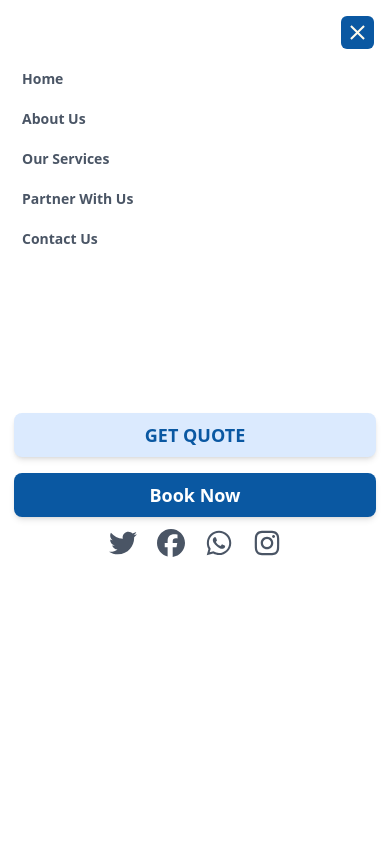
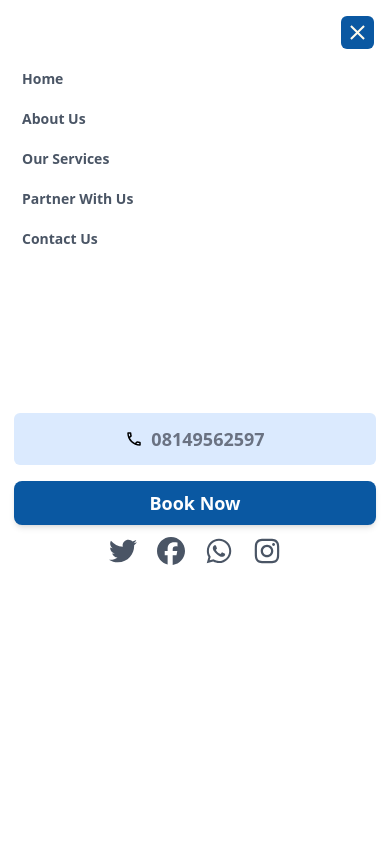
Before and after one commit to oyelajakenny/totaltouch, a Next.js app in the folder app/: page / in a window 390 px wide. Both pictures are taken after a click on the element 357 px from the left and 42 px from the top of the page. Shown: the top 844 px of the page. Built offline with nearby package versions, Linux system fonts and the light colour scheme.

Commit message:
Updated the responsive navbar

```diff
--- a/app/components/Navbar.js
+++ b/app/components/Navbar.js
@@ -69,7 +69,7 @@ const Navbar = () => {
       </div>
       {menuOpen && (
         <div className="fixed inset-0 bg-white z-20">
-          <div className="flex justify-end p-4">
+          <div className="flex justify-end p-4 items-start">
             <button
               onClick={closeMenu}
               className="bg-[#0A58A2] text-amber-50 p-1 rounded-md cursor-pointer"
@@ -119,12 +119,12 @@ const Navbar = () => {
             </nav>
             <div className="flex flex-col gap-3 lg:hidden w-full ">
               <div className="flex flex-col lg:hidden gap-4 w-full space-x-4">
-                <button
-                  className="bg-blue-100 py-2 w-full px-6 font-semibold text-[#0A58A2] rounded-lg shadow-md cursor-pointer hover:bg-gray-100"
-                  onClick={closeMenu}
-                >
-                  GET QUOTE
-                </button>
+                <div className="flex justify-center items-center space-x-2 w-full bg-blue-100 rounded-md px-2 py-3">
+                  <MdOutlinePhone />
+                  <p className=" font-semibold text-gray-500 text-lg  cursor-pointer">
+                    08149562597
+                  </p>
+                </div>
                 <button
                   className="bg-[#0A58A2] w-full py-2 px-4 font-semibold text-white rounded-lg shadow-md cursor-pointer hover:bg-blue-700"
                   onClick={closeMenu}
```
